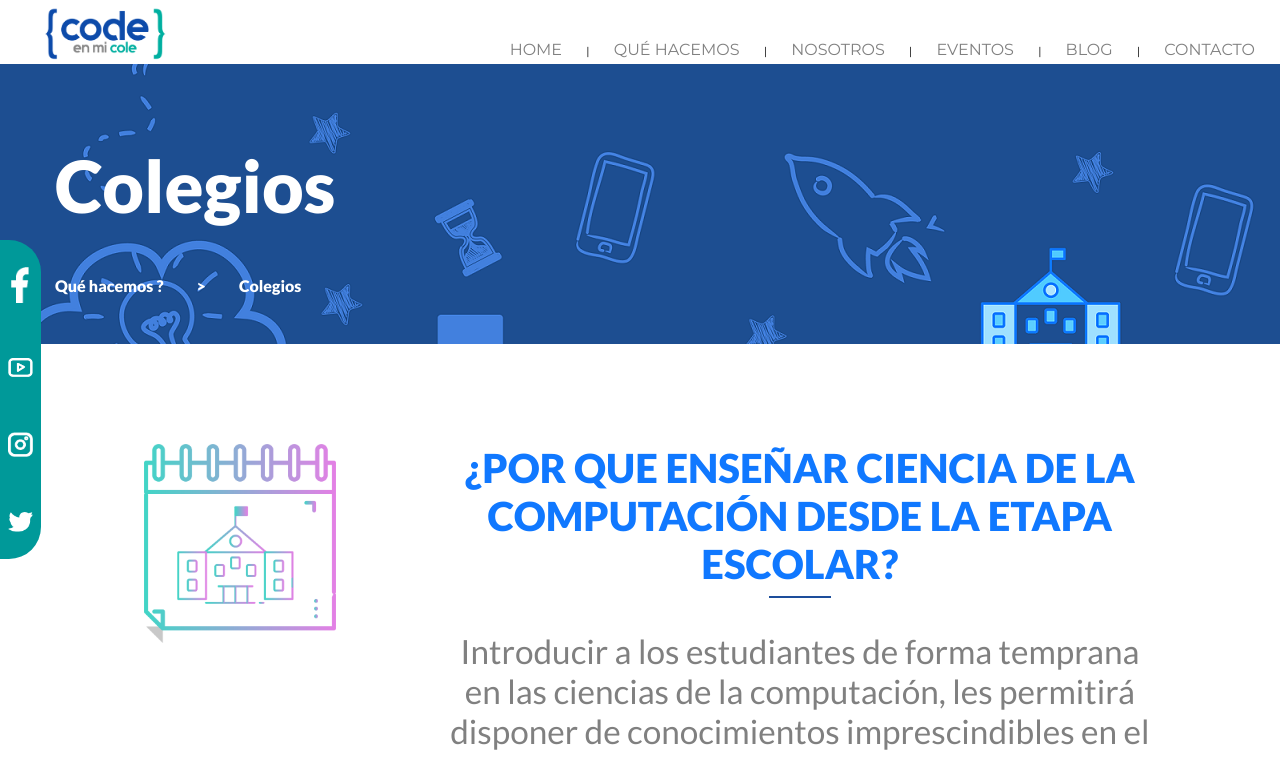
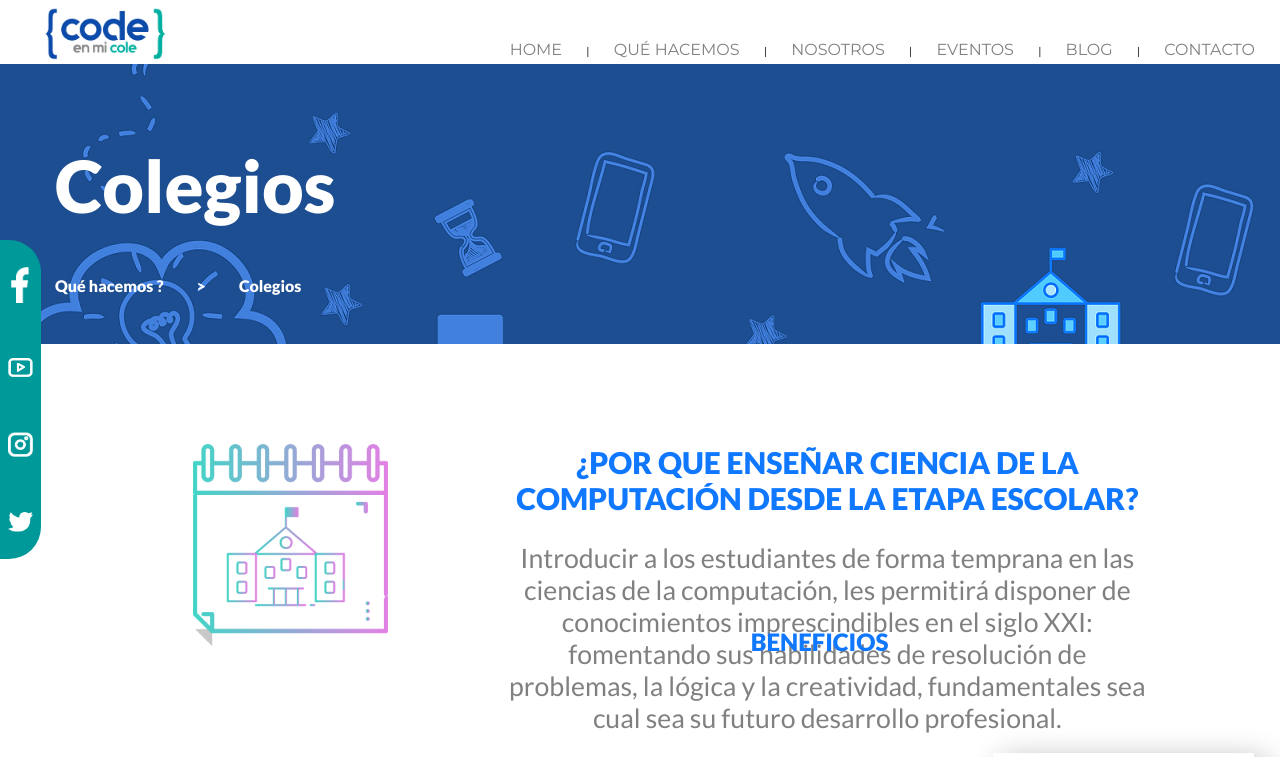
Before and after one commit to margarcuae/Code-en-mi-Cole-Website, a PHP site: page /colegios.php in a window 1280 px wide. Shown: the top 757 px of the page. Run offline with PHP 8.4, Linux system fonts and the light colour scheme; some libraries are stand-ins or nearby versions.

Commit message:
colegios

```diff
--- a/colegios.php
+++ b/colegios.php
@@ -9,24 +9,22 @@
         <?php include("nav.php"); ?>
 
 
-
-
     <div class="font-lato" id="seccion1">
         <h1>Colegios</h1>
         <p id="navega">Qué hacemos ? <span style="margin: 0 30px;">></span> Colegios</p>
     </div>
 
 
-    <div class="grid-container">
-        <div class="item-foto">
+
+    <div id="seccion2" class="font-lato">
+        <div >
             <img class="image-md" src="img/colegios/recurso13.png">
         </div>
-        <div class="item-texto">
+
+        <div>
             <div class="font-lato titulo-azul">
                 ¿POR QUE ENSEÑAR CIENCIA DE LA COMPUTACIÓN  DESDE LA ETAPA ESCOLAR?
             </div>
-
-            <hr id="line-hr" width="60">
             <div class="text-gris">
                     <p class="font-lato ">
                         Introducir a los estudiantes de forma temprana en las ciencias de la computación,
@@ -39,13 +37,12 @@
 
 
     <div class="beneficios-container" >
-
-
         <div class="cards" >
-
-
             <div class="parent" >
-                <div class="div1" >
+                <div class="div1">
+                    <h2 class="font-lato">BENEFICIOS</h2>
+                </div>
+                <div class="div2" >
                     <h4 class="font-montserrat" >Beneficios para los estudiantes</h4>
                     <ul class="font-montserrat">
                         <li>Certificado a nombre de Code en mi Cole y SUMATEC.</li>
@@ -168,8 +168,18 @@ h1 {
 
 
 
+
+#seccion2 {
+    display: grid;
+    grid-template-columns: 1fr 2fr ;
+    margin: 100px 10% 0 10%;
+    column-gap: 50px;
+    justify-items: center;
+    flex-direction: column;
+    text-align: center;
+}
+
 #seccion4 {
-
     display: grid;
     grid-template-columns: 1fr 1fr;
     margin: 30px 10%;
@@ -262,8 +274,17 @@ text-align: center;
 
 }
 
+.cards{
+    display: flex;
+    flex-direction: row-reverse;
+    height: 90%;
+    display: flex;
+    align-items: center;
+    align-content: center;
+}
 
-.div1 { grid-area: 4 / 1 / 5 / 2;
+
+.div2 { grid-area: 4 / 1 / 5 / 2;
     background-color: white;
     box-shadow: 10px 10px 30px 2px #ACACAC;
     padding-top: 50px;
@@ -288,7 +309,7 @@ text-align: center;
 
 }
 
-.div4 { grid-area: 1 / 1 / 2 / 4; }
+.div1 { grid-area: 1 / 1 / 2 / 4; }
 
 
 .parent h4{
@@ -311,7 +332,7 @@ text-align: center;
     display: flex;
     padding-left: 35%;
     font-weight: 700;
-    font-size: 40;
+    font-size: ;
 
 }
 
@@ -336,43 +350,29 @@ text-align: center;
 
 .text-gris{
     color: #808080;
-    font-size: 25pt;
+    font-size: 20pt;
 }
 
 .titulo-azul{
     color: #1078FF;
     font-weight: 700;
-    font-size: 40;
+    font-size: 30;
 }
 
 .image-md{
     width: 60%;
 }
 
-.item-foto {
-  grid-area: item-foto;
-
-}
-
-.item-texto {
-  grid-area: item-texto;
-}
 
 
-.grid-container {
-    margin-top: 40px;
-    margin-bottom: 40px;
-    display: grid;
-    grid-template-areas: ' ... item-foto item-foto item-texto item-texto item-texto ... ... ';
-    grid-gap: 40px;
-    padding: 40px;
+
+
+
+
+.titulos-peque {
+        font-size: 0.9rem;
+        color: #0066FF;
     }
-
-.grid-container > div {
-  text-align: center;
-  padding: 20px 0;
-}
-
 
 .contenedor-portada-colegios{
     display: flex;
```
Also changed, not shown: other parts of colegios.php (+111 -18 lines). Lines whose indentation alone changed are shown as unchanged.
